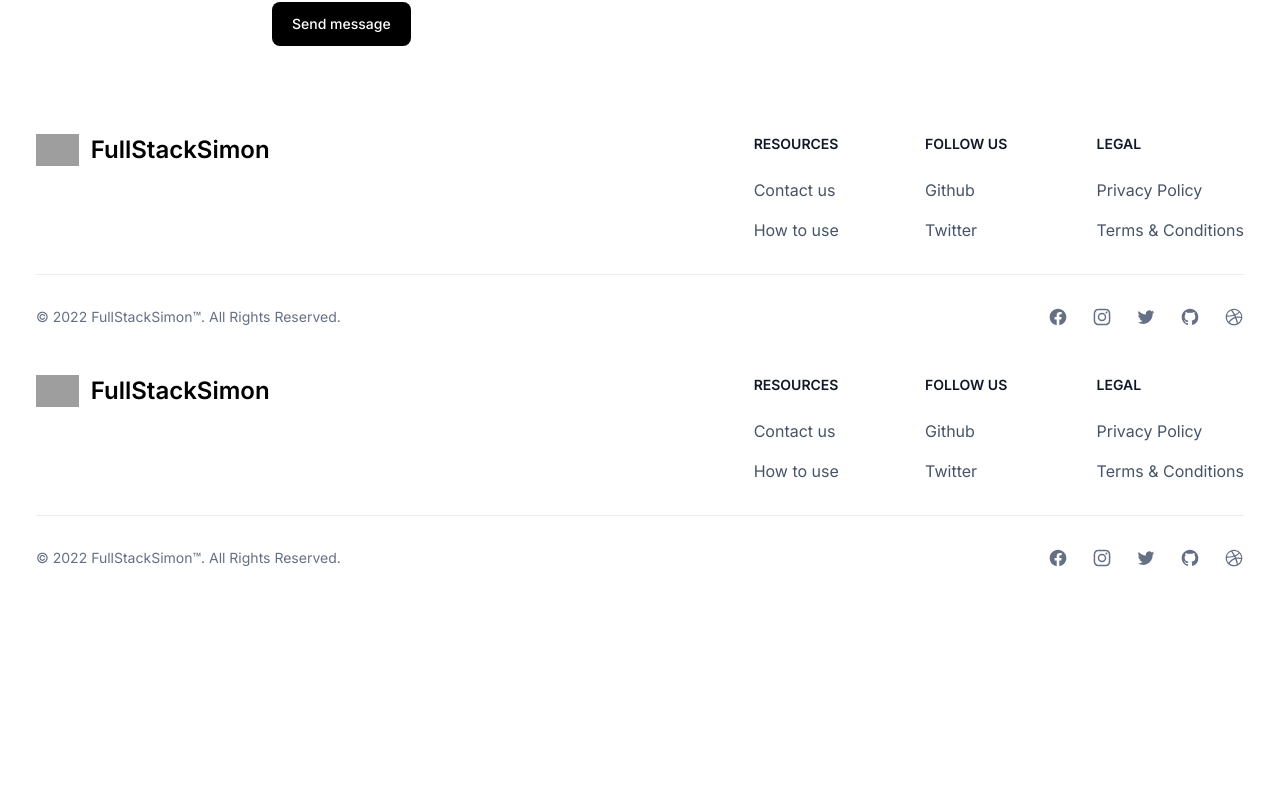
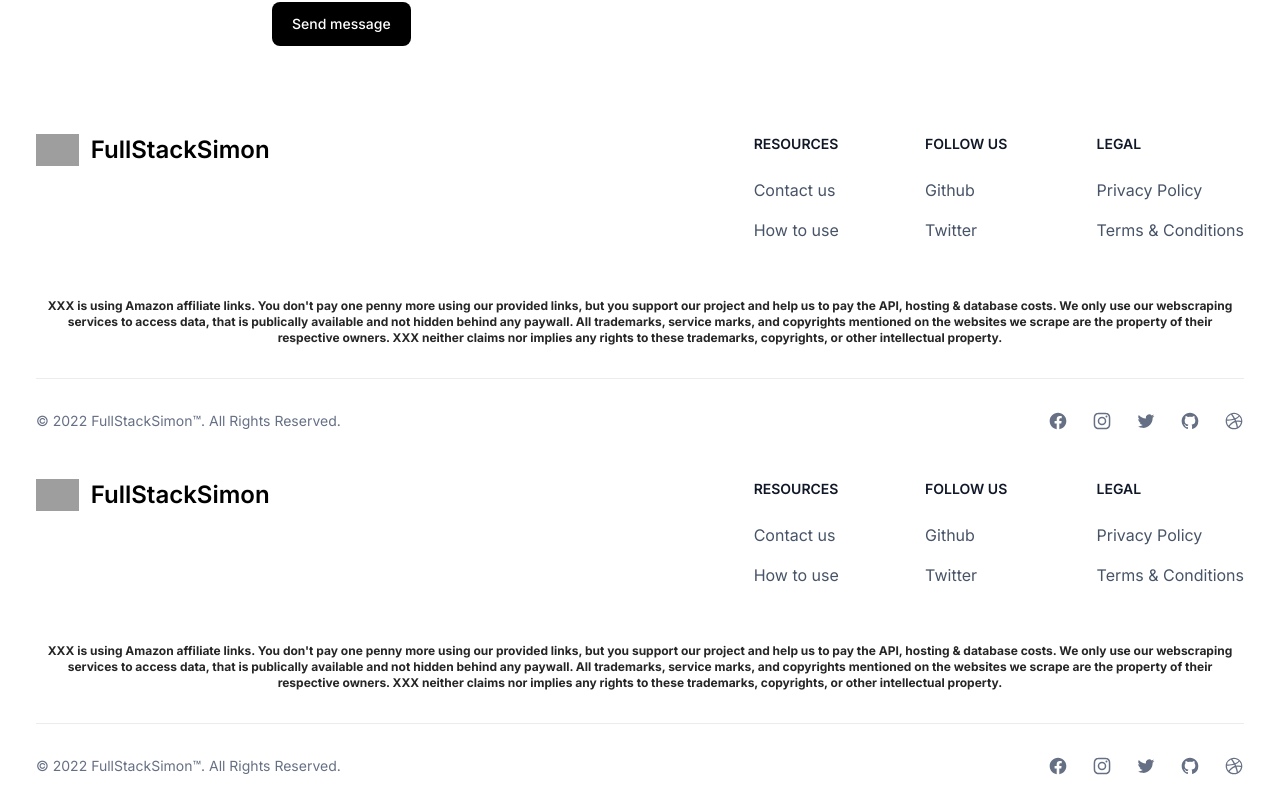
Before and after one commit to FullStackSimonIO/amazon-price-tracker, a Next.js app: page /contact in a window 1280 px wide. Shown: the part 628-1428 px from the top of the page. Before the commit the page ends 1220 px from the top, so only its background shows below. Built offline with nearby package versions, Linux system fonts and the light colour scheme; grey boxes are pictures that could not be loaded.

Commit message:
frontend updates on footer

```diff
--- a/components/Footer.tsx
+++ b/components/Footer.tsx
@@ -80,6 +80,19 @@ const Footer = () => {
                 </ul>
               </div>
             </div>
+          </div>
+          <div className="flex flex-col items-center mt-14">
+            <p className="text-center text-xs text-neutral-800 font-bold">
+              XXX is using Amazon affiliate links. You don't pay one penny more
+              using our provided links, but you support our project and help us
+              to pay the API, hosting & database costs. We only use our
+              webscraping services to access data, that is publically available
+              and not hidden behind any paywall. All trademarks, service marks,
+              and copyrights mentioned on the websites we scrape are the
+              property of their respective owners. XXX neither claims nor
+              implies any rights to these trademarks, copyrights, or other
+              intellectual property.
+            </p>
           </div>
           <hr className="my-6 border-gray-200 sm:mx-auto  lg:my-8" />
           <div className="sm:flex sm:items-center sm:justify-between">
```
